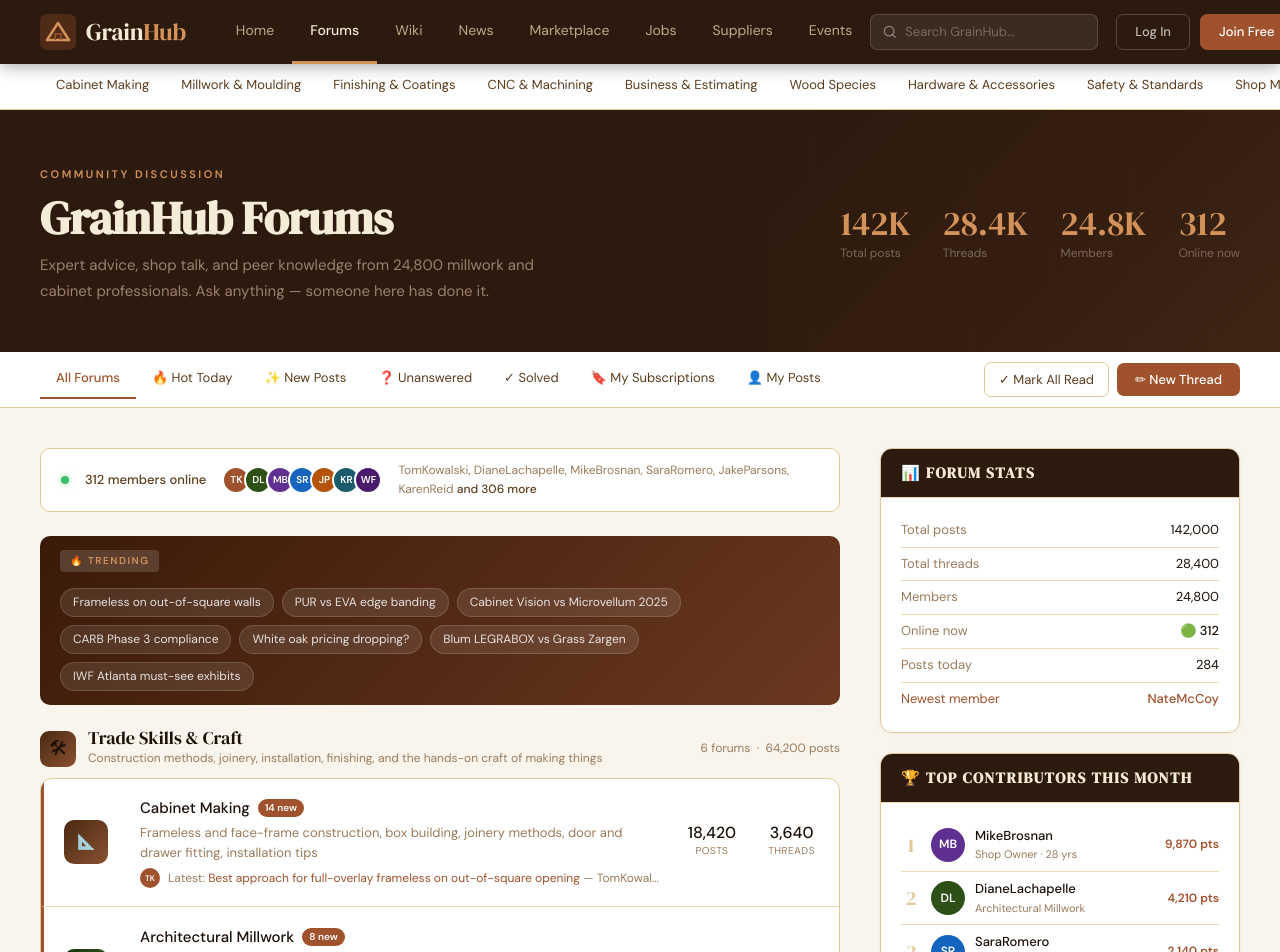
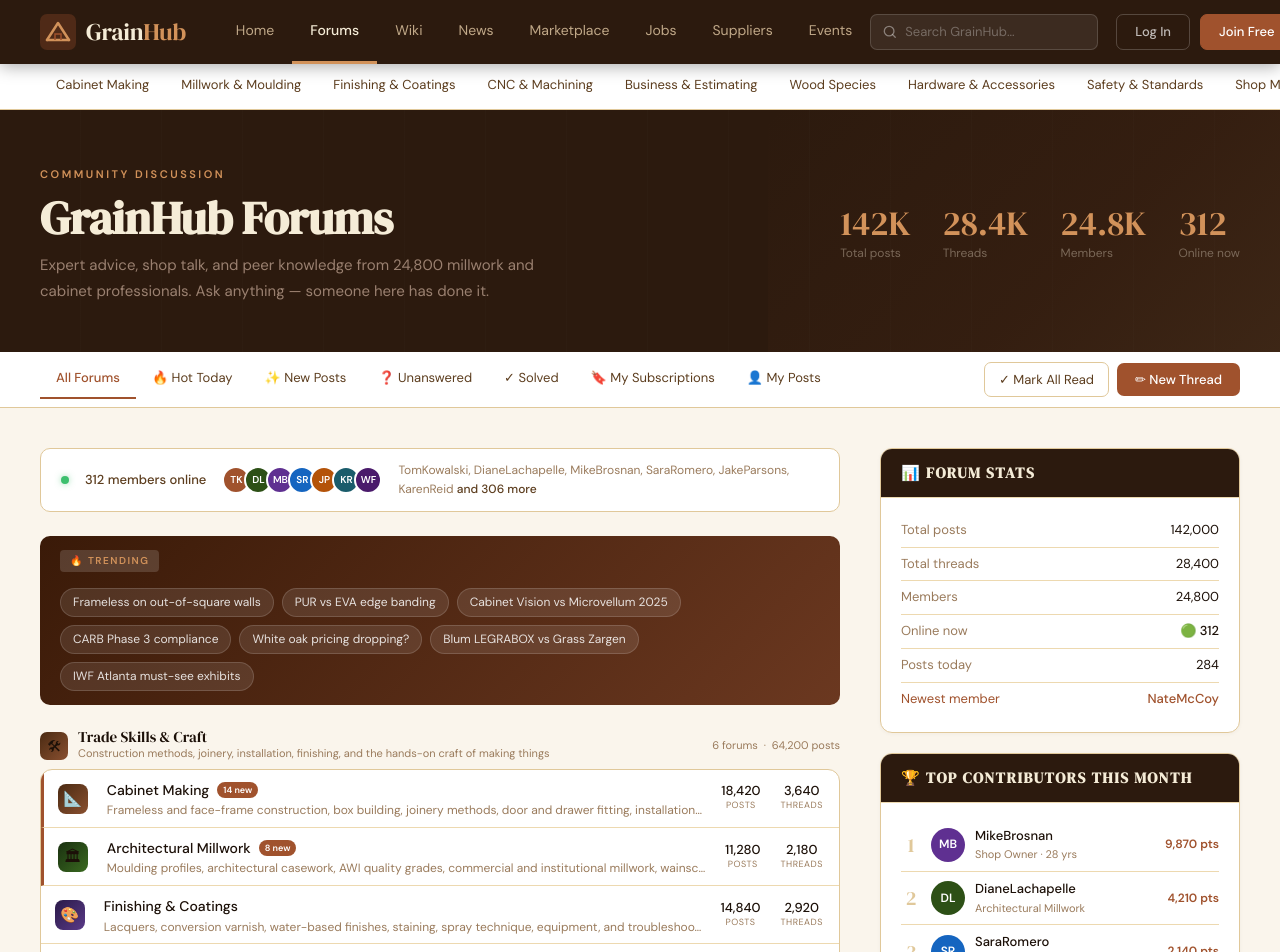
Before and after one commit to Konstarr/grainhub, a React (Vite) app: page /forums in a window 1280 px wide. Shown: the top 952 px of the page. Built offline with nearby package versions, Linux system fonts and the light colour scheme; no server answers; the database is empty.

Commit message:
Forums: restore categories + condense layout; Wiki: GrainHub theme + markdown + 12 rich guides

```diff
--- a/src/styles/forums.css
+++ b/src/styles/forums.css
@@ -300,24 +300,24 @@
 
 /* FORUM CATEGORY GROUPS */
 .forum-group {
-  margin-bottom: 1.75rem;
+  margin-bottom: 1rem;
 }
 
 .forum-group-header {
   display: flex;
   align-items: center;
-  gap: 12px;
-  margin-bottom: 0.6rem;
+  gap: 10px;
+  margin-bottom: 0.4rem;
 }
 
 .fgh-icon {
-  width: 36px;
-  height: 36px;
-  border-radius: 9px;
+  width: 28px;
+  height: 28px;
+  border-radius: 7px;
   display: flex;
   align-items: center;
   justify-content: center;
-  font-size: 18px;
+  font-size: 14px;
   flex-shrink: 0;
 }
 
@@ -359,19 +359,22 @@
 
 .fgh-name {
   font-family: 'DM Serif Display', serif;
-  font-size: 18px;
+  font-size: 15px;
   color: var(--text-primary);
   line-height: 1;
 }
 
 .fgh-desc {
-  font-size: 12px;
+  font-size: 11px;
   color: var(--text-muted);
-  margin-top: 2px;
+  margin-top: 1px;
+  white-space: nowrap;
+  overflow: hidden;
+  text-overflow: ellipsis;
 }
 
 .fgh-stats {
-  font-size: 12px;
+  font-size: 11px;
   color: var(--text-muted);
   text-align: right;
   flex-shrink: 0;
@@ -412,34 +415,34 @@
 
 /* CAT ICON CELL */
 .cat-icon-cell {
-  padding: 1.1rem 1rem 1.1rem 1.25rem;
+  padding: 0.55rem 0.6rem 0.55rem 0.85rem;
   display: flex;
   align-items: center;
 }
 
 .cat-icon {
-  width: 44px;
-  height: 44px;
-  border-radius: 10px;
+  width: 30px;
+  height: 30px;
+  border-radius: 8px;
   display: flex;
   align-items: center;
   justify-content: center;
-  font-size: 20px;
+  font-size: 14px;
   flex-shrink: 0;
 }
 
 /* CAT INFO CELL */
 .cat-info-cell {
-  padding: 1.1rem 1rem;
+  padding: 0.55rem 0.6rem;
   flex: 1;
   min-width: 0;
 }
 
 .cat-name {
-  font-size: 15px;
+  font-size: 14px;
   font-weight: 500;
   color: var(--text-primary);
-  margin-bottom: 3px;
+  margin-bottom: 1px;
   display: flex;
   align-items: center;
   gap: 8px;
@@ -448,23 +451,24 @@
 .new-posts-badge {
   background: var(--wood-warm);
   color: white;
-  font-size: 10px;
+  font-size: 9px;
   font-weight: 700;
-  padding: 1px 7px;
+  padding: 1px 6px;
   border-radius: 10px;
 }
 
 .cat-description {
-  font-size: 13px;
+  font-size: 12px;
   color: var(--text-muted);
-  line-height: 1.5;
-  margin-bottom: 6px;
+  line-height: 1.35;
+  margin-bottom: 0;
+  white-space: nowrap;
+  overflow: hidden;
+  text-overflow: ellipsis;
 }
 
 .cat-latest {
-  display: flex;
-  align-items: center;
-  gap: 8px;
+  display: none;
 }
 
 .cat-latest-av {
@@ -494,10 +498,10 @@
 
 /* CAT STATS CELL */
 .cat-stats-cell {
-  padding: 1.1rem 1.5rem 1.1rem 0.5rem;
+  padding: 0.55rem 1rem 0.55rem 0.5rem;
   display: flex;
   align-items: center;
-  gap: 2rem;
+  gap: 1.25rem;
   flex-shrink: 0;
 }
 
@@ -506,16 +510,16 @@
 }
 
 .cat-stat-num {
-  font-size: 16px;
+  font-size: 13px;
   font-weight: 500;
   color: var(--text-primary);
   line-height: 1;
 }
 
 .cat-stat-label {
-  font-size: 10px;
+  font-size: 9px;
   color: var(--text-muted);
-  margin-top: 2px;
+  margin-top: 1px;
   text-transform: uppercase;
   letter-spacing: 0.5px;
 }
```
